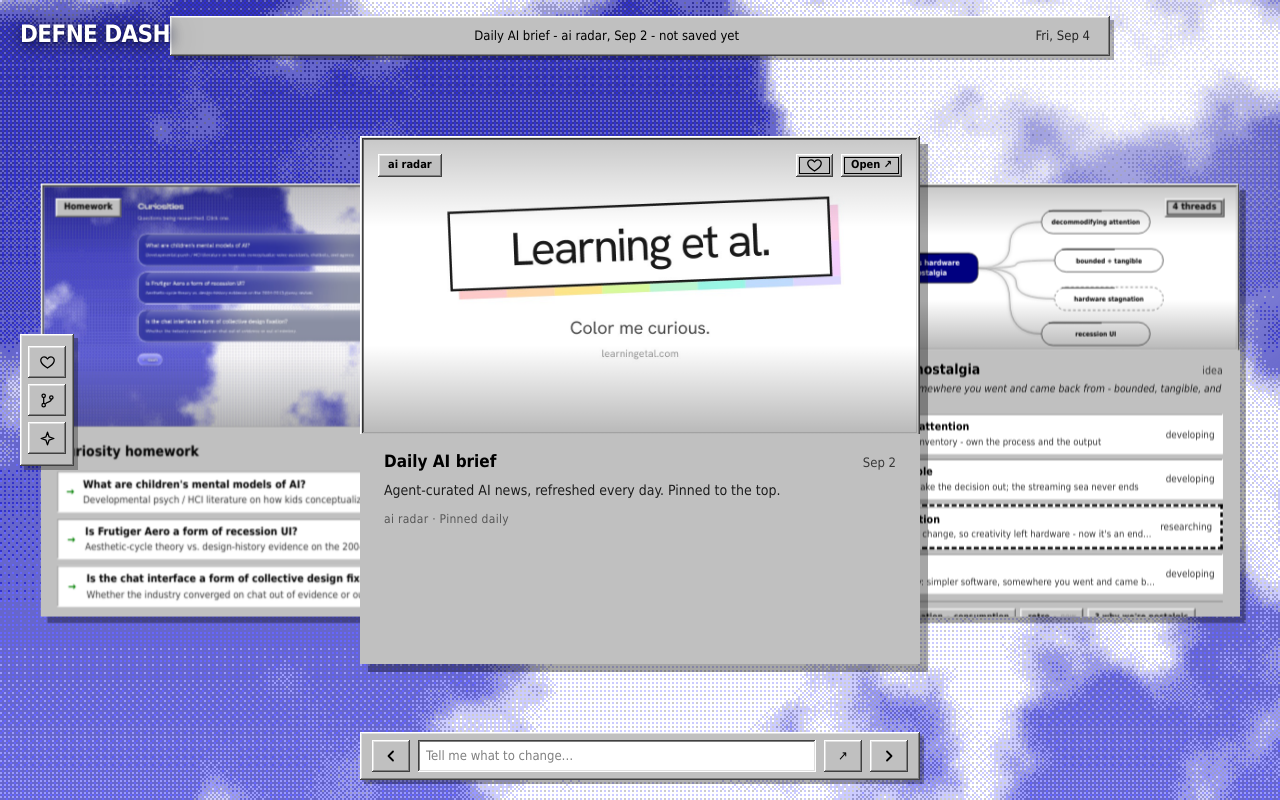
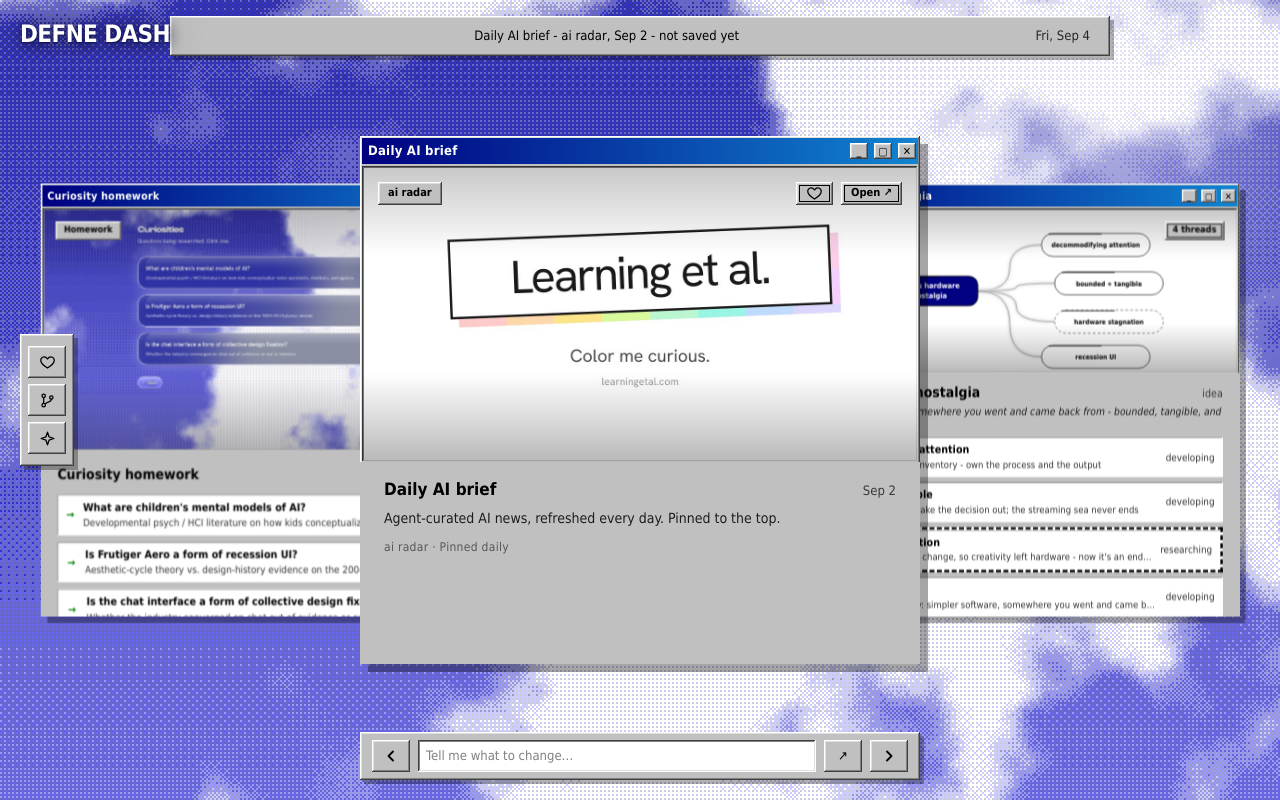
Before and after one commit to defnegenc/defne-dash, a Next.js app: page / in a window 1280 px wide. Built offline with nearby package versions, Linux system fonts and the light colour scheme; a web font is replaced by a local one.

Commit message:
Update stage.tsx

```diff
--- a/src/components/stage.tsx
+++ b/src/components/stage.tsx
@@ -135,6 +135,14 @@ function statusFor(card: StageCard, savedReads: SavedRead[]): string {
     return `PR pile - ${bits.join(" - ") || "all clear"}`;
   }
   return `Curiosity homework - ${card.curiosities.length} open questions`;
+}
+
+
+function cardLabel(card: StageCard): string {
+  if (card.kind === "news") return card.title;
+  if (card.kind === "idea") return card.title;
+  if (card.kind === "prs") return "PR pile";
+  return "Curiosity homework";
 }
 
 function glyphFor(itemKind: string): string {
@@ -353,6 +361,12 @@ export function Stage({
                 transition={{ duration: 0.45, times: [0, 0.4, 0.72, 1], ease: "easeOut" }}
                 onAnimationComplete={() => center && setSquash(false)}
               >
+                <div className="wtitle">
+                  <span className="wtitle-text">{cardLabel(card)}</span>
+                  <span className="wtitle-btn" aria-hidden>_</span>
+                  <span className="wtitle-btn" aria-hidden>▢</span>
+                  <span className="wtitle-btn" aria-hidden>✕</span>
+                </div>
                 {card.kind === "news" && (
                   <>
                     <Visual
```
